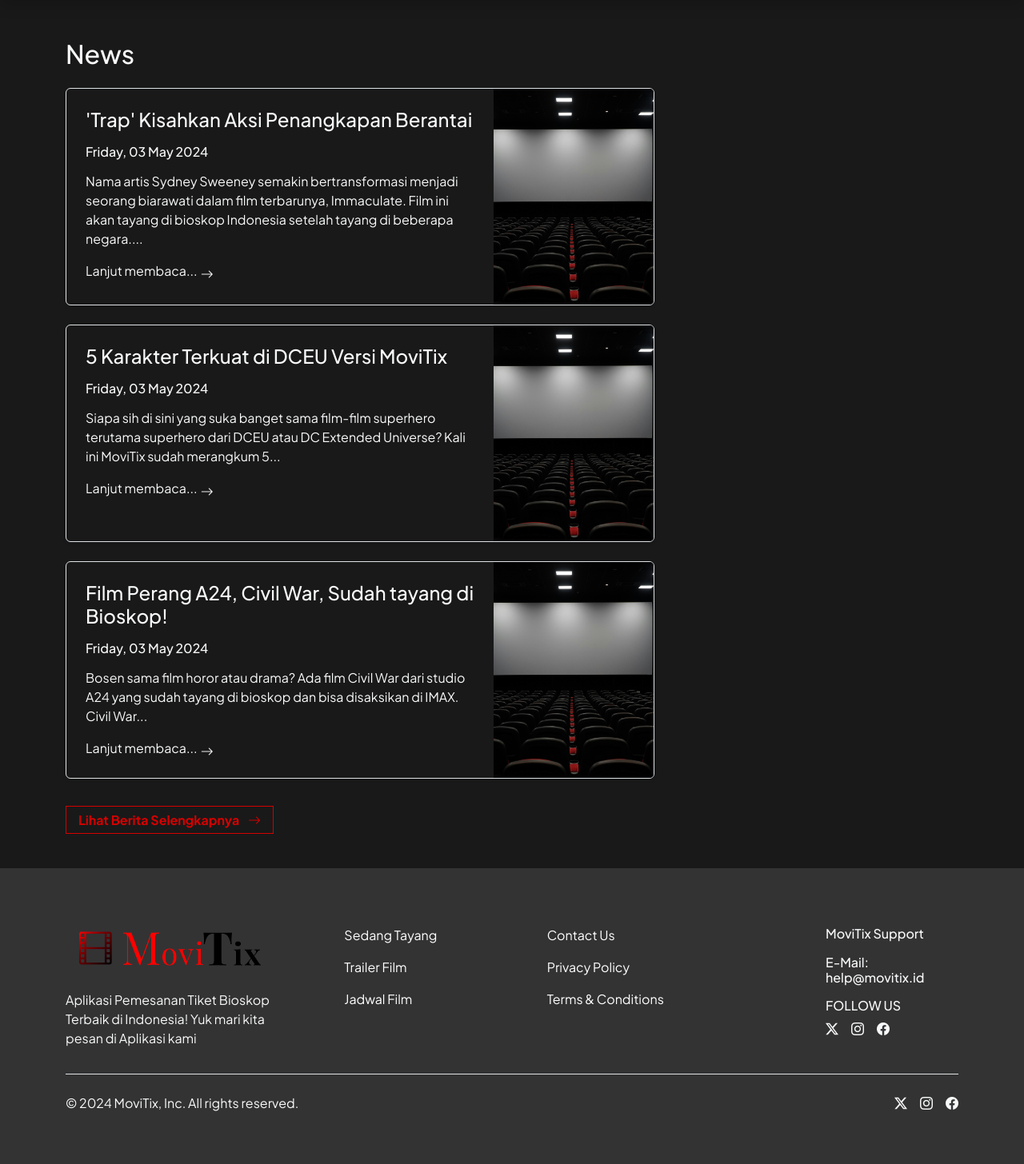
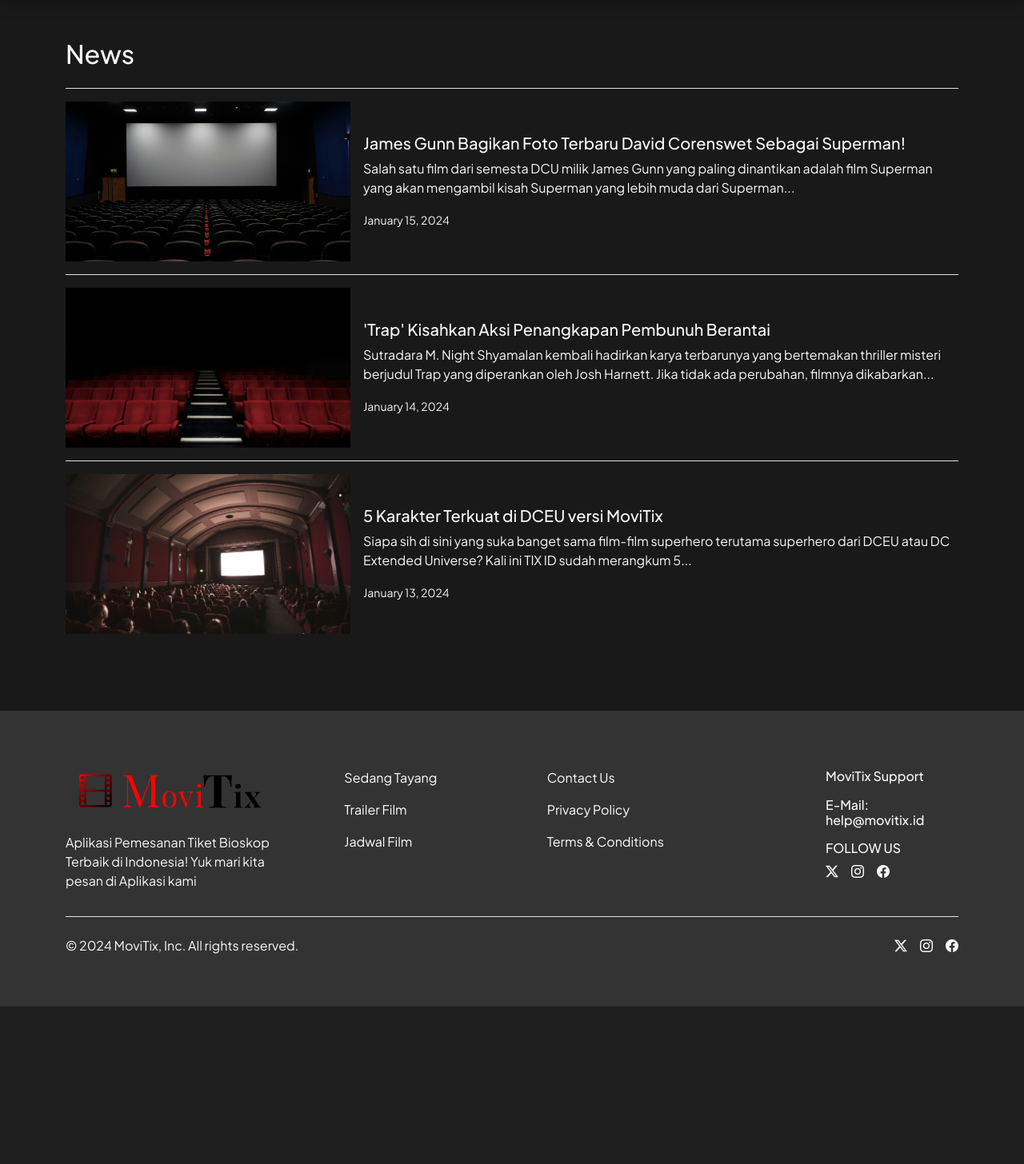
Before and after one commit to Fauzi-Taufiq/bioskop, a PHP site: page /tiket-bioskop-web/news.html in a window 1280 px wide. Shown: the part 84-1540 px from the top of the page at 80% size. After the commit the page ends 1343 px from the top, so only its background shows below. Run offline with PHP 8.4, Linux system fonts and the light colour scheme.

Commit message:
update rizki (news)

```diff
--- a/tiket-bioskop-web/news.html
+++ b/tiket-bioskop-web/news.html
@@ -3,7 +3,7 @@
   <head>
     <meta charset="utf-8" />
     <meta name="viewport" content="width=device-width, initial-scale=1" />
-    <title>Aplikasi Tiket Bioskop</title>
+    <title>MoviTix - News</title>
     <!-- bootstrap -->
     <link href="https://cdn.jsdelivr.net/npm/bootstrap@5.3.3/dist/css/bootstrap.min.css" rel="stylesheet" integrity="sha384-QWTKZyjpPEjISv5WaRU9OFeRpok6YctnYmDr5pNlyT2bRjXh0JMhjY6hW+ALEwIH" crossorigin="anonymous" />
 
@@ -14,6 +14,7 @@
 
     <!-- css -->
     <link rel="stylesheet" href="style.css" />
+
     <script type="text/javascript" src="script.js"></script>
 
     <!-- AOS (animate on scroll) -->
@@ -34,7 +35,7 @@
 
           <ul class="nav col-12 col-lg-auto me-lg-auto mb-2 justify-content-center mb-md-0">
             <li>
-              <a href="#" class="nav-link px-2 link-light">Beranda</a>
+              <a href="index.html" class="nav-link px-2 link-light">Beranda</a>
             </li>
             <li>
               <a href="#" class="nav-link px-2 link-light">Jadwal Film</a>
@@ -46,7 +47,7 @@
               <a href="#" class="nav-link px-2 link-light">Contact Us</a>
             </li>
             <li>
-              <a href="#trailer-film" id="berita" class="nav-link px-2 link-light page-scroll">News & Trailers</a>
+              <a href="news.html" class="nav-link px-2 link-light">News & Trailers</a>
             </li>
           </ul>
 
@@ -75,67 +76,39 @@
           </div>
         </div>
         <div class="row mb-3">
-          <div class="col-md-8 col-sm-12">
-            <div class="row g-0 border rounded overflow-hidden flex-md-row mb-4 shadow-sm h-md-250 position-relative">
-              <div class="col p-4 d-flex flex-column position-static">
-                <h4 class="mb-3">'Trap' Kisahkan Aksi Penangkapan Berantai</h4>
-                <h6 class="mb-3">Friday, 03 May 2024</h6>
-                <p class="card-text mb-3">
-                  Nama artis Sydney Sweeney semakin bertransformasi menjadi seorang biarawati dalam film terbarunya, Immaculate. Film ini akan tayang di bioskop Indonesia setelah tayang di beberapa negara....
-                </p>
-                <a href="#" class="icon-link gap-1 icon-link-hover stretched-link text-decoration-none text-light">
-                  Lanjut membaca...
-                  <i class="bi bi-arrow-right"></i>
+          <div class="col-md-12">
+            <ul class="list-unstyled">
+              <li>
+                <a class="d-flex flex-column flex-lg-row gap-3 align-items-start align-items-lg-center py-3 link-body-emphasis text-decoration-none border-top text-light" href="#">
+                  <img class="img-fluid" src="img/1.jpg">
+                  <div class="col-lg-8 text-light">
+                    <h5 class="mb-2">James Gunn Bagikan Foto Terbaru David Corenswet Sebagai Superman!</h5>
+                    <p>Salah satu film dari semesta DCU milik James Gunn yang paling dinantikan adalah film Superman yang akan mengambil kisah Superman yang lebih muda dari Superman...</p>
+                    <small class="">January 15, 2024</small>
+                  </div>
                 </a>
-              </div>
-              <div class="col-auto d-none d-lg-block">
-                <img src="img/1.jpg" alt="...">
-              </div>
-            </div>
-          </div>
-          <div class="col-md-8 col-sm-12">
-            <div class="row g-0 border rounded overflow-hidden flex-md-row mb-4 shadow-sm h-md-250 position-relative">
-              <div class="col p-4 d-flex flex-column position-static">
-                <h4 class="mb-3">5 Karakter Terkuat di DCEU Versi MoviTix</h4>
-                <h6 class="mb-3">Friday, 03 May 2024</h6>
-                <p class="card-text mb-3">
-                  Siapa sih di sini yang suka banget sama film-film superhero terutama superhero dari DCEU atau DC Extended Universe? Kali ini MoviTix sudah merangkum 5...
-                </p>
-                <a href="#" class="icon-link gap-1 icon-link-hover stretched-link text-decoration-none text-light">
-                  Lanjut membaca...
-                  <i class="bi bi-arrow-right"></i>
+              </li>
+              <li>
+                <a class="d-flex flex-column flex-lg-row gap-3 align-items-start align-items-lg-center py-3 link-body-emphasis text-decoration-none border-top text-light" href="#">
+                  <img class="img-fluid" src="img/2.jpg">
+                  <div class="col-lg-8 text-light">
+                    <h5 class="mb-2">'Trap' Kisahkan Aksi Penangkapan Pembunuh Berantai</h5>
+                    <p>Sutradara M. Night Shyamalan kembali hadirkan karya terbarunya yang bertemakan thriller misteri berjudul Trap yang diperankan oleh Josh Harnett. Jika tidak ada perubahan, filmnya dikabarkan...</p>
+                    <small class="">January 14, 2024</small>
+                  </div>
                 </a>
-              </div>
-              <div class="col-auto d-none d-lg-block">
-                <img src="img/1.jpg" alt="...">
-              </div>
-            </div>
-          </div>
-          <div class="col-md-8 col-sm-12">
-            <div class="row g-0 border rounded overflow-hidden flex-md-row mb-4 shadow-sm h-md-250 position-relative">
-              <div class="col p-4 d-flex flex-column position-static">
-                <h4 class="mb-3">Film Perang A24, Civil War, Sudah tayang di Bioskop!</h4>
-                <h6 class="mb-3">Friday, 03 May 2024</h6>
-                <p class="card-text mb-3">
-                  Bosen sama film horor atau drama? Ada film Civil War dari studio A24 yang sudah tayang di bioskop dan bisa disaksikan di IMAX. Civil War...
-                </p>
-                <a href="#" class="icon-link gap-1 icon-link-hover stretched-link text-decoration-none text-light">
-                  Lanjut membaca...
-                  <i class="bi bi-arrow-right"></i>
+              </li>
+              <li>
+                <a class="d-flex flex-column flex-lg-row gap-3 align-items-start align-items-lg-center py-3 link-body-emphasis text-decoration-none border-top text-light" href="#">
+                  <img class="img-fluid" src="img/3.jpg">
+                  <div class="col-lg-8 text-light">
+                    <h5 class="mb-2">5 Karakter Terkuat di DCEU versi MoviTix</h5>
+                    <p>Siapa sih di sini yang suka banget sama film-film superhero terutama superhero dari DCEU atau DC Extended Universe? Kali ini TIX ID sudah merangkum 5...</p>
+                    <small class="">January 13, 2024</small>
+                  </div>
                 </a>
-              </div>
-              <div class="col-auto d-none d-lg-block">
-                <img src="img/1.jpg" alt="...">
-              </div>
-            </div>
-          </div>
-        </div>
-        <div class="row">
-          <div class="col">
-            <a href="#" class="btn-custom-secondary">
-              <strong>Lihat Berita Selengkapnya</strong>
-              <i class="ms-2 bi bi-arrow-right"></i>
-            </a>
+              </li>
+            </ul>
           </div>
         </div>
       </div>
--- a/tiket-bioskop-web/script.js
+++ b/tiket-bioskop-web/script.js
@@ -1,12 +1,12 @@
-$('.page-scroll').on('click', function(e){
+// $('.page-scroll').on('click', function(e){
 
-    var tujuan = $(this).attr('href');
+//     var tujuan = $(this).attr('href');
 
-    var elemenTujuan = $(tujuan);
+//     var elemenTujuan = $(tujuan);
 
-    $('body').animate({
-        scrollTop: elemenTujuan.offset().top - 50
-    });
+//     $('body').animate({
+//         scrollTop: elemenTujuan.offset().top - 50
+//     });
 
-    e.preventDefault();
-});
+//     e.preventDefault();
+// });
--- a/tiket-bioskop-web/style.css
+++ b/tiket-bioskop-web/style.css
@@ -75,8 +75,8 @@ header {
 
 .news img {
   object-fit: cover;
-  width: 200px;
-  height: 270px;
+  width: 500px;
+  height: 200px;
 }
 
 footer {
```
Also changed, not shown: tiket-bioskop-web/index.html (+32 -52 lines).
